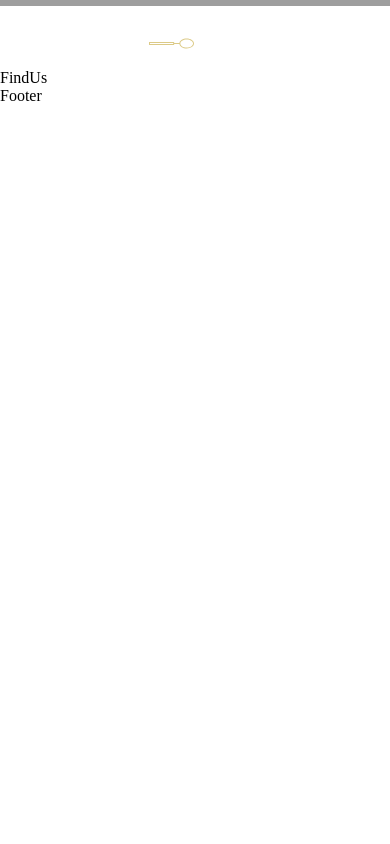
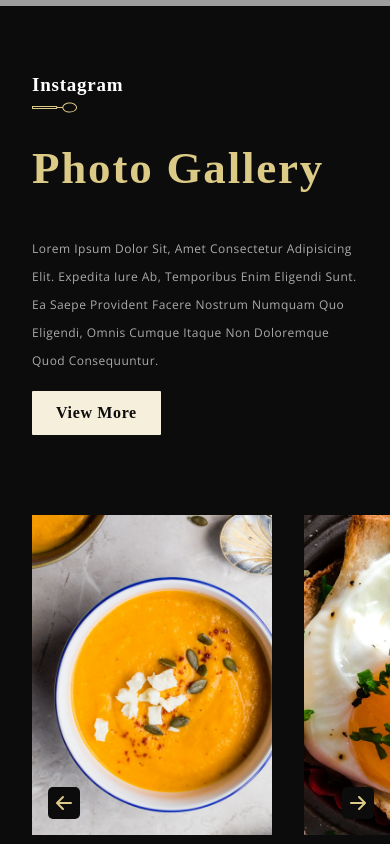
Before and after one commit to ziadtarek112/Resturant-App, a React (Vite) app: page / in a window 390 px wide. Shown: the part 8480-9324 px from the top of the page. Before the commit the page ends 8585 px from the top, so only its background shows below. Built offline with nearby package versions, Linux system fonts and the light colour scheme; grey boxes are pictures that could not be loaded; a web font is replaced by a local one.

Commit message:
Gallery Implemented

```diff
--- a/src/container/Gallery/Gallery.css
+++ b/src/container/Gallery/Gallery.css
@@ -0,0 +1,145 @@
+.app__gallery {
+    flex-direction: row;
+
+    background: var(--color-black);
+    padding: 4rem 0 4rem 6rem;
+}
+
+.app__gallery-content {
+    flex: 1;
+    display: flex;
+    justify-content: center;
+    align-items: flex-start;
+    flex-direction: column;
+
+    min-width: 500px;
+    padding-right: 2rem;
+}
+
+.app__gallery-content button {
+    margin-top: 1rem;
+}
+
+.app__gallery-images {
+    flex: 1;
+    display: flex;
+    flex-direction: row;
+    max-width: 50%;
+    position: relative;
+}
+
+.app__gallery-images_container {
+    display: flex;
+    flex-direction: row;
+    width: max-content;
+    overflow-x: scroll;
+    -ms-overflow-style: none;
+    scrollbar-width: none;
+}
+
+.app__gallery-images_container::-webkit-scrollbar {
+    display: none;
+}
+
+.app__gallery-images_card {
+    position: relative;
+    min-width: 301px;
+    height: 447px;
+    margin-right: 2rem;
+}
+
+.gallery__image-icon {
+    position: absolute;
+    color: #fff;
+    font-size: 2rem;
+    opacity: 0;
+    transition: .5s ease;
+    cursor: pointer;
+}
+
+.app__gallery-images_card img {
+    width: 100%;
+    height: 100%;
+    object-fit: cover;
+    opacity: 1;
+    transition: .5s ease;
+}
+
+.app__gallery-images_card:hover img {
+    opacity: .35;
+}
+
+.app__gallery-images_card:hover .gallery__image-icon {
+    opacity: 1;
+}
+
+.app__gallery-images_arrows {
+    width: 100%;
+    display: flex;
+    justify-content: space-between;
+    align-items: center;
+
+    padding: 0 1rem;
+    position: absolute;
+    bottom: 5%;
+}
+
+.gallery__arrow-icon {
+    color: var(--color-golden);
+    font-size: 2rem;
+    cursor: pointer;
+    background: var(--color-black);
+    border-radius: 5px;
+}
+
+.gallery__arrow-icon:hover {
+    color: var(--color-white);
+}
+
+@media screen and (min-width: 2000px) {
+    .app__gallery-content button {
+        margin-top: 2rem;
+    }
+
+    .app__gallery-content {
+        min-width: 1000px;
+        padding-right: 4rem;
+    }
+
+    .app__gallery-images_card {
+        min-width: 400px;
+        height: 547px;
+    }
+}
+
+@media screen and (max-width: 1150px) {
+    .app__gallery {
+        flex-direction: column;
+    }
+
+    .app__gallery-images {
+        max-width: 100%;
+        margin: 5rem 0;
+    }
+}
+
+@media screen and (max-width: 850px) {
+    .app__gallery {
+        padding: 4rem 0 4rem 4rem;
+    }
+}
+
+@media screen and (max-width: 650px) {
+    .app__gallery {
+        padding: 4rem 0 4rem 2rem;
+    }
+
+    .app__gallery-content {
+        min-width: 100%;
+    }
+
+    .app__gallery-images_card {
+        min-width: 240px;
+        height: 320px;
+    }
+}
--- a/src/container/Gallery/Gallery.jsx
+++ b/src/container/Gallery/Gallery.jsx
@@ -1,14 +1,47 @@
-import React from 'react';
+import React, { useRef } from "react";
+import { BsInstagram, BsArrowLeftShort, BsArrowRightShort, BsArrowLeftRight } from 'react-icons/bs';
+import "./Gallery.css";
+import { SubHeading } from "../../components";
+import { images } from "../../constants";
 
-import './Gallery.css';
-import { SubHeading } from '../../components';
-
-const Gallery = () => (
-  <div className='app__gallery flex__center'>
-    <div className='app__gallery-content'>
-      <SubHeading title="instagram"/>
+const Gallery = () => {
+  const gallerRef = useRef(null);
+  const handleScroll = (direction)=>{
+    if(direction==='left'){
+      gallerRef.current.scrollLeft -= 300;
+    }else{
+      gallerRef.current.scrollLeft += 300;
+    }
+  }
+  const galleryImages = [images.gallery01,images.gallery02,images.gallery04];
+  return(
+  <div className="app__gallery flex__center">
+    <div className="app__gallery-content">
+      <SubHeading title="instagram" />
+      <h1 className="headtext__cormorant">Photo Gallery</h1>
+      <p className="p__opensans" style={{ color: "#AAA", marginTop: "2rem" }}>
+        Lorem ipsum dolor sit, amet consectetur adipisicing elit. Expedita iure
+        ab, temporibus enim eligendi sunt. Ea saepe provident facere nostrum
+        numquam quo eligendi, omnis cumque itaque non doloremque quod
+        consequuntur.
+      </p>
+      <button type="button" className="custom__button">View More</button>
+    </div>
+    <div className="app__gallery-images">
+      <div className="app__gallery-images_container" ref={gallerRef}>
+        {galleryImages.map((image,index)=>(
+          <div className="app__gallery-images_card flex__center" key={`gallery-image-${index+1}`}>
+            <img src={image} alt="" />
+            <BsInstagram className="gallery__image-icon"/>
+          </div>
+        ))}
+      </div>
+      <div className="app__gallery-images_arrows">
+        <BsArrowLeftShort className="gallery__arrow-icon" onClick={()=>handleScroll('left')}/>
+        <BsArrowRightShort className="gallery__arrow-icon" onClick={()=>handleScroll('right')}/>
+      </div>
     </div>
   </div>
-);
+)};
 
 export default Gallery;
```
